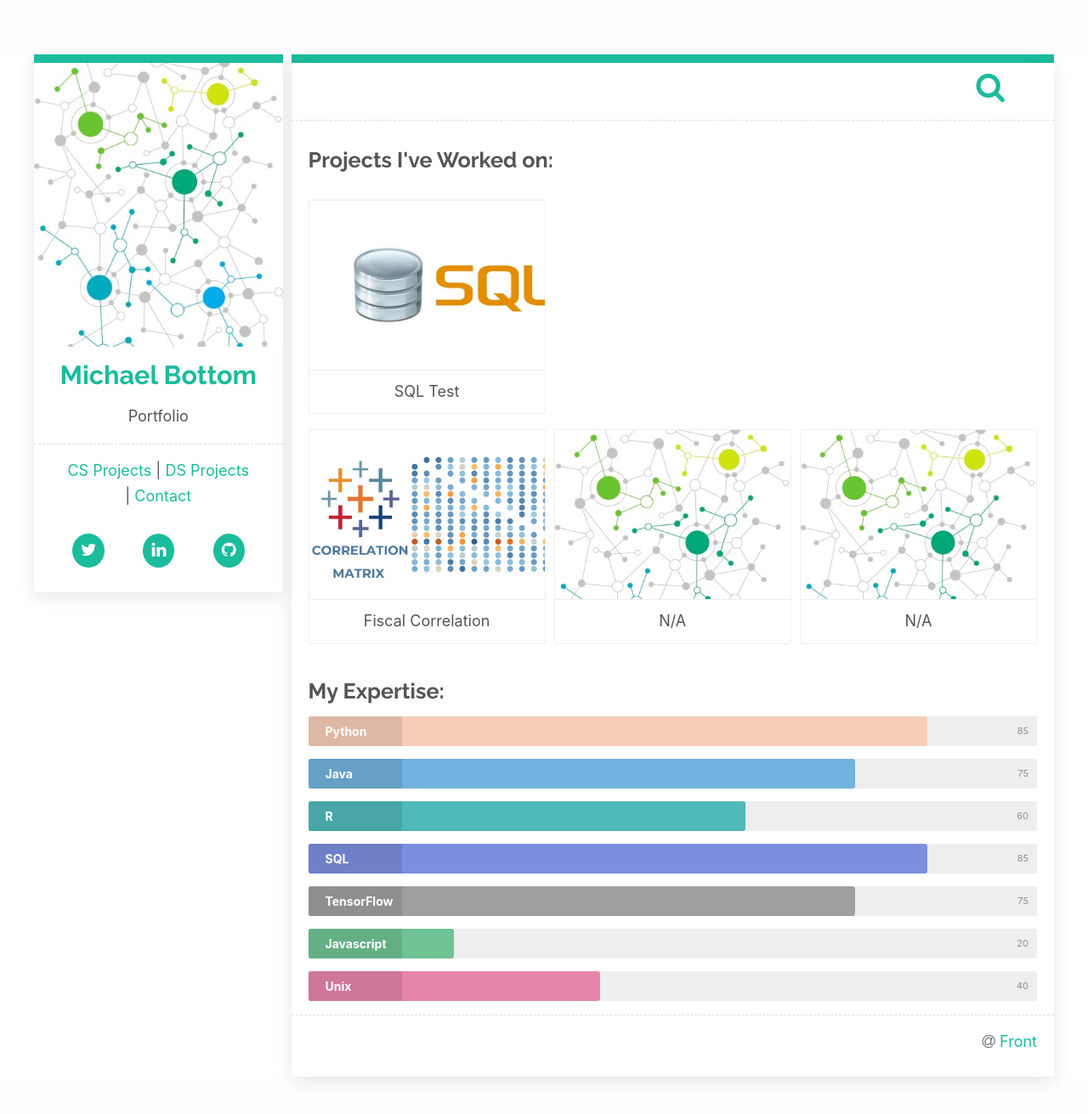
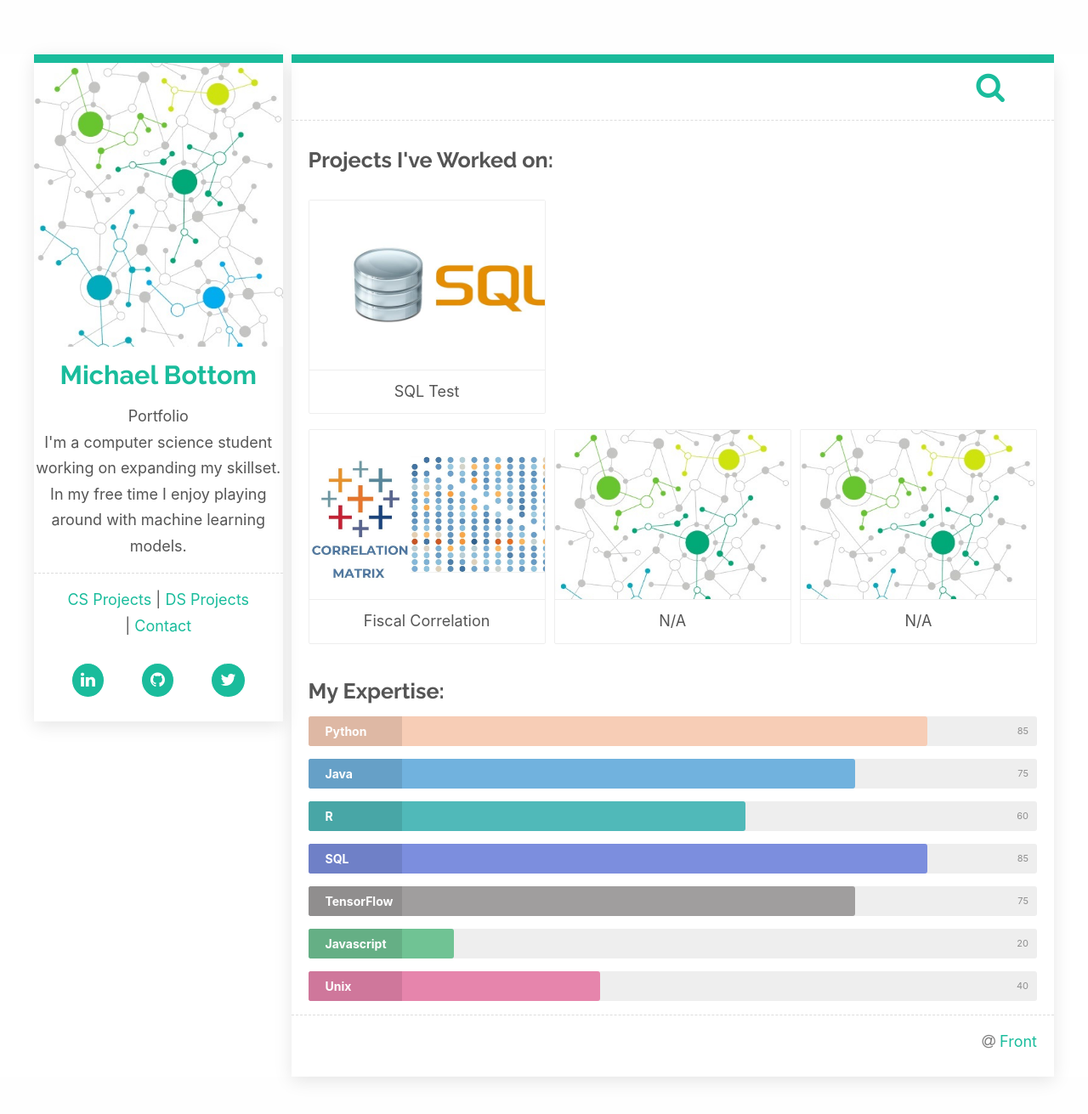
Before and after one commit to MLBott/home, a Jekyll site: the page built from index.html, in a window 1280 px wide and 1331 px high. Shown: the top 1311 px of the window at 85% size. Built offline with Jekyll 4.4.1, drawn with Linux system fonts in a browser that asks for light colours; nearby versions of some CDN libraries.

Commit message:
Update default.html

```diff
--- a/_layouts/default.html
+++ b/_layouts/default.html
@@ -95,6 +95,7 @@ Google Analytics code. <head> tag is the right place for analytics code as direc
                 <div class="author"><img src="/images/author-image.jpg" width="100%" height="auto;" alt="{{site.title}}" onclick="location.href='/'"></div>
                 <div class="about text-center"><h1 class="title"><a href="/{{site.baseurl}}">Michael Bottom</a></h1></div>
                 <div class="bio text-center"><p class="m0">Portfolio</p></div>
+		<div class="bio text-center"><p class="m0">I'm a computer science student working on expanding my skillset. In my free time I enjoy playing around with machine learning models.</p></div>
                 <hr class="dashed">
                 <div class="social text-center">
                     <ul class="portfolio p0">
@@ -103,9 +104,9 @@ Google Analytics code. <head> tag is the right place for analytics code as direc
                         <li><a href="/contact/">Contact</a></li>
                     </ul>
                     <ul class="sm p0 m0a">
-                        <li><a href="{{site.author.twitter}}" target="_blank"><i class="fa fa-twitter"></i></a></li>
                         <li><a href="{{site.author.linkedin}}" target="_blank"><i class="fa fa-linkedin"></i></a></li>
                         <li><a href="{{site.author.github}}" target="_blank"><i class="fa fa-github"></i></a></li>
+			<li><a href="{{site.author.twitter}}" target="_blank"><i class="fa fa-twitter"></i></a></li>
                     </ul>
                 </div>
                 </div>
```
